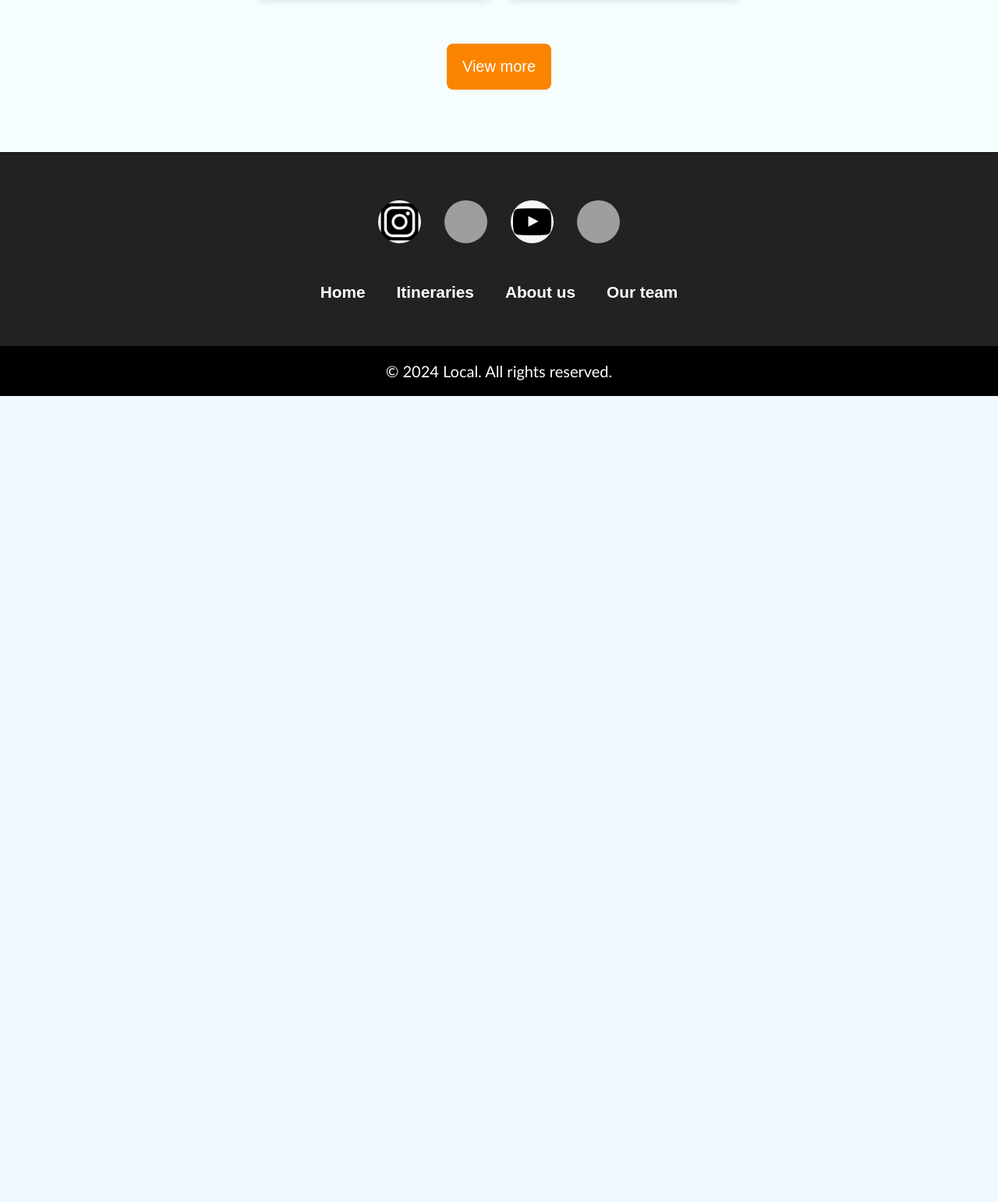
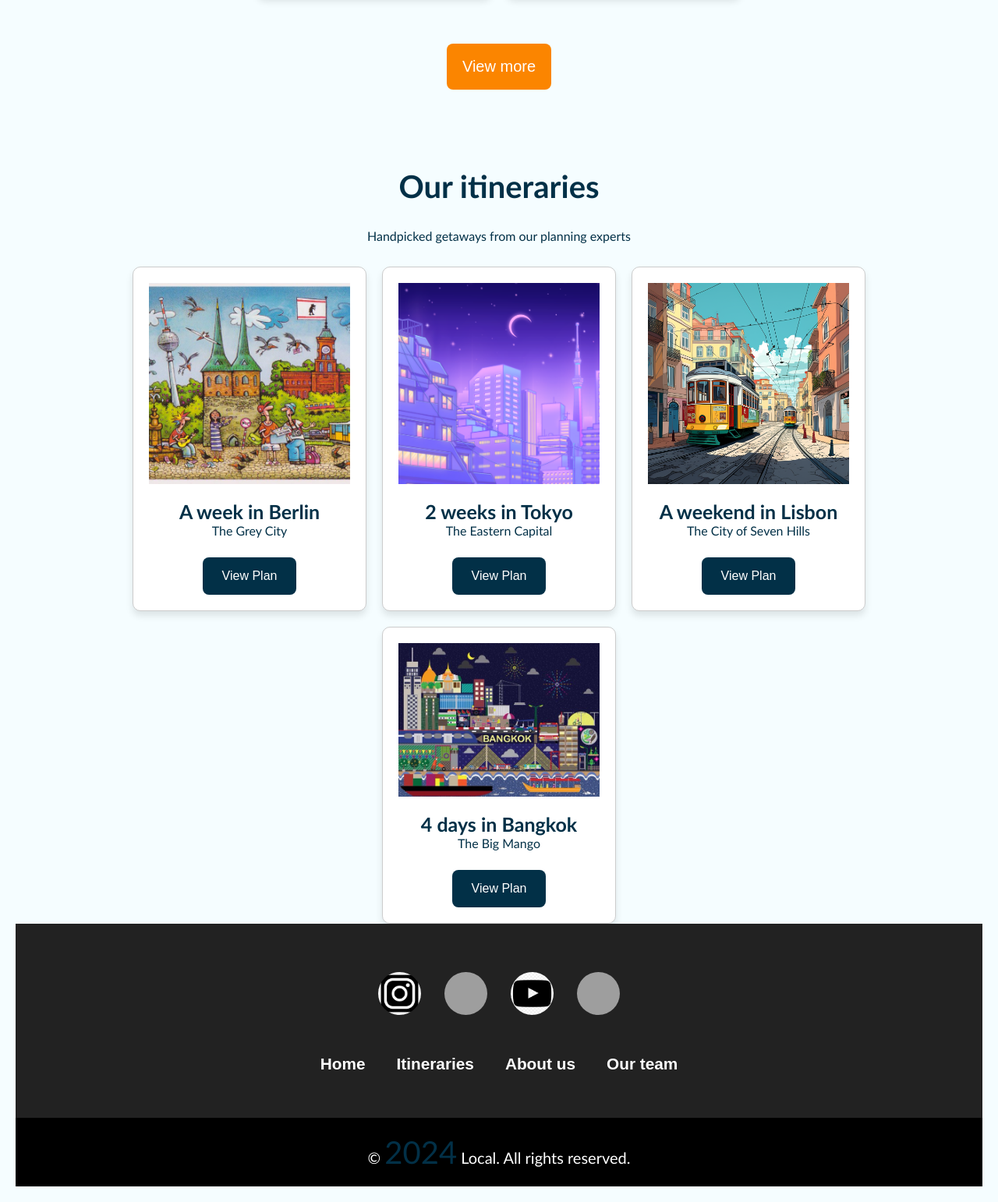
Before and after one commit to ciaoblerto/Local, a PHP site: page /Itineraries.html in a window 1280 px wide. Shown: the part 1405-2947 px from the top of the page at 78% size. Before the commit the page ends 1913 px from the top, so only its background shows below. Run offline with PHP 8.4, Linux system fonts and the light colour scheme; grey boxes are pictures that could not be loaded.

Commit message:
Itineraries update

```diff
--- a/Footer.css
+++ b/Footer.css
@@ -5,6 +5,11 @@
 }
 footer{
     background-color: #222;
+}
+footer, #copyright {
+    width: 100%;
+    margin: 0;
+    position: relative;
 }
 .footerContainer{
     width: 100%;
--- a/Itineraries.css
+++ b/Itineraries.css
@@ -79,10 +79,23 @@ body{
     align-items: center;
 
 }
+.pop-now2{
+    width: 100%;
+    padding: 20px;
+    display: flex;
+    flex-wrap: wrap;
+    flex-direction: column;
+    align-items: center;
+}
 .pop-now span{
     font-size: 40px;
     color: #023047;
     margin-top: 60px;
+    margin-bottom: 30px;
+}
+.pop-now2 span{
+    font-size: 40px;
+    color: #023047;
     margin-bottom: 30px;
 }
 
--- a/Itineraries.html
+++ b/Itineraries.html
@@ -96,6 +96,35 @@
             document.querySelector('.view-more-btn').style.display = 'none';
         }
     </script>
+    <section class="pop-now2">
+        <span><b>Our itineraries</b></span>
+            <p>Handpicked getaways from our planning experts</p>
+            <section class="popular-now">
+                <div class="box">
+                    <img src="./assets/berlin.jpg" alt="berlin photo">
+                    <h2>A week in Berlin</h2>
+                    <p>The Grey City</p>
+                    <button class="view-plan-btn">View Plan</button>
+                </div>
+                <div class="box">
+                    <img src="./assets/tokyo.png" alt="Tokyo photo">
+                    <h2>2 weeks in Tokyo</h2>
+                    <p>The Eastern Capital</p>
+                    <button class="view-plan-btn">View Plan</button>
+                </div>
+                <div class="box">
+                    <img src="./assets/lisbon.png" alt="Lisbon photo">
+                    <h2>A weekend in Lisbon</h2>
+                    <p>The City of Seven Hills</p>
+                    <button class="view-plan-btn">View Plan</button>
+                </div>
+                <div class="box">
+                    <img src="./assets/bangkok.jpg" alt="Bangkok photo">
+                    <h2>4 days in Bangkok</h2>
+                    <p>The Big Mango</p>
+                    <button class="view-plan-btn">View Plan</button>
+                </div>
+    </section>
     <footer>
         <div class="socials">
           <img class="social-icon" src="./assets/instakuku.png" alt="Instalogo">
```
Also changed, not shown: assets/Insta-Logo.png (deleted), assets/Insta2-logo.png (deleted), assets/bangkok.jpg (added), assets/berlin.jpg (added), assets/lisbon.png (added), assets/tokyo.png (added).
